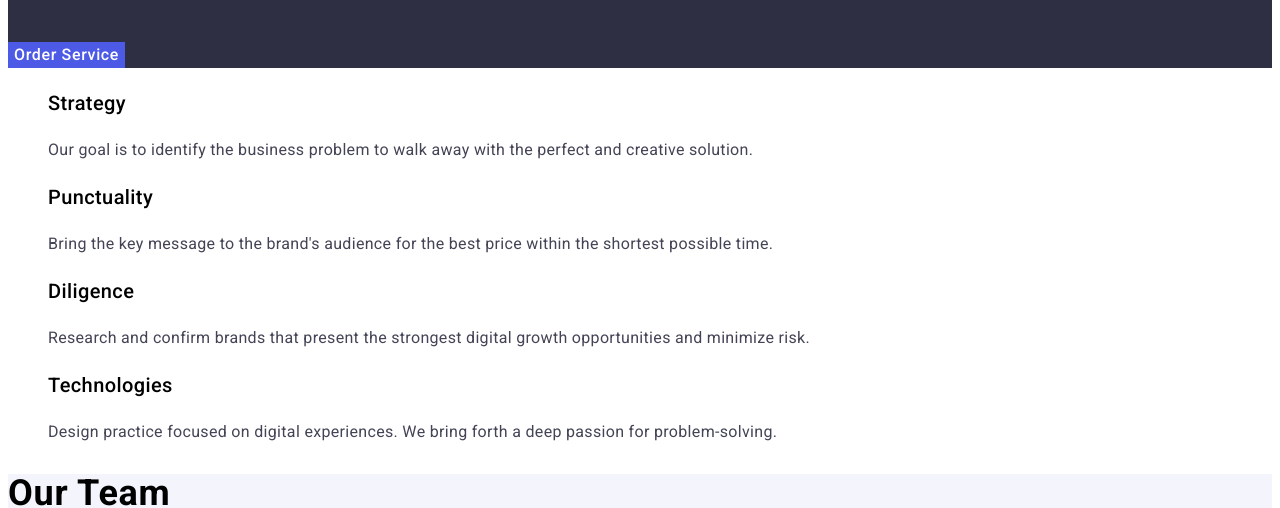
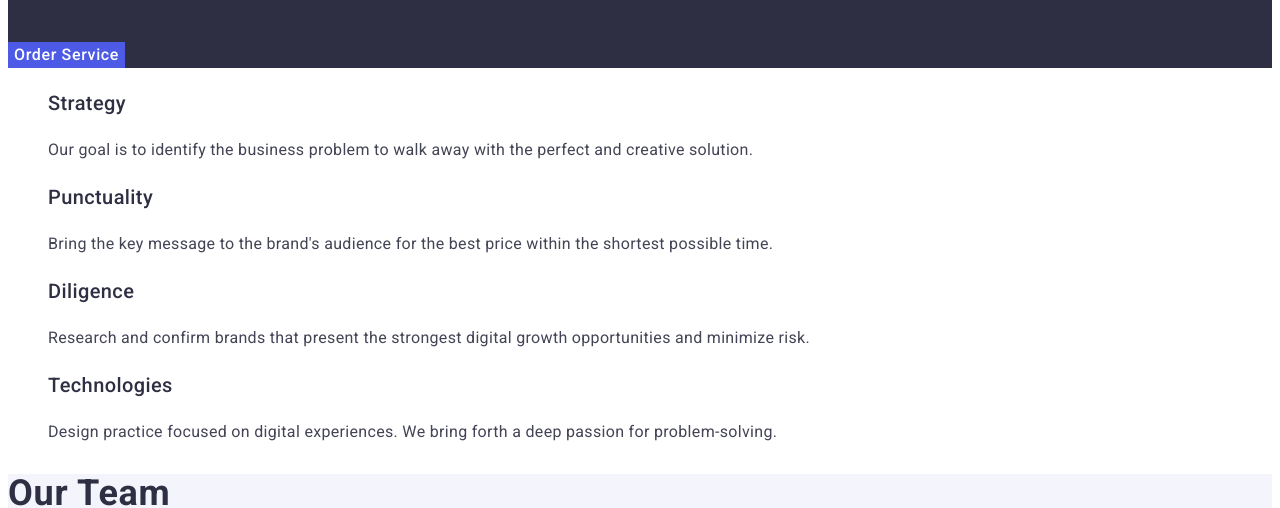
Before and after one commit to svitlanasvitlyk/homwork02, a plain HTML site: page index.html in a window 1280 px wide. Shown: the part 292-800 px from the top of the page. Drawn offline with Linux system fonts and the light colour scheme.

Commit message:
update styles.css

```diff
--- a/css/styles.css
+++ b/css/styles.css
@@ -9,7 +9,7 @@
 
 body {
   font-family: "Roboto", sans-serif;
-  color:var(--color-secondary-dark):
+  color: var(--color-main-dark);
   background-color: var(--color-main);
 }
 
```
